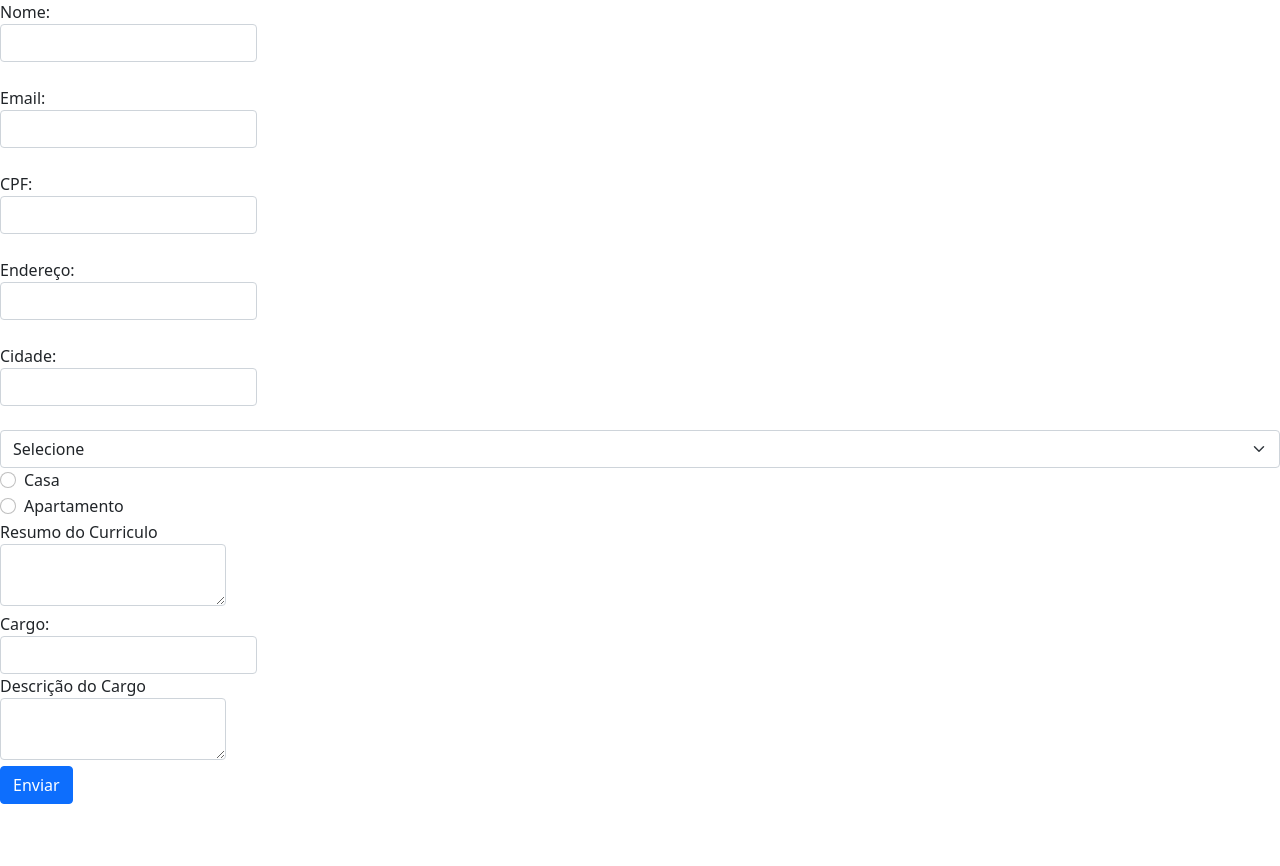
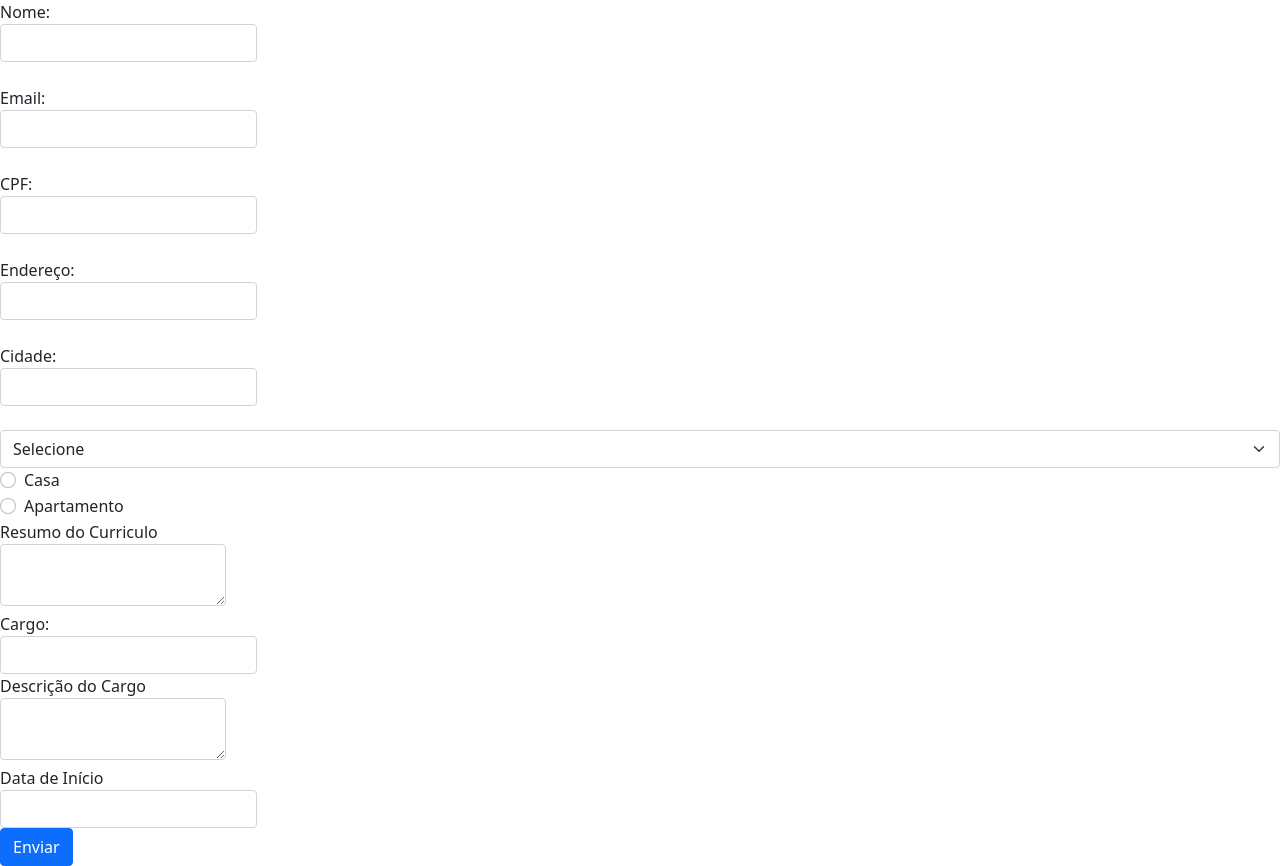
Before and after one commit to joaoAndradeJr/fundamentals-exercises, a plain HTML site: page BL-6/6.2/form.html in a window 1280 px wide. Before the commit the page ends 804 px from the top, so only its background shows below. Drawn offline with nearby package versions, Linux system fonts and the light colour scheme.

Commit message:
add: new field - start date

```diff
--- a/BL-6/6.2/form.html
+++ b/BL-6/6.2/form.html
@@ -73,6 +73,11 @@
           <textarea class="form-control" id="desc-cargo" maxlength="500" required></textarea>
         </label>
       </div>
+      <div class="mb3">
+        <label for="inicio" class="input-text">
+          Data de Início
+          <input type="text" class="form-control" id="inicio" required />
+      </div>
     </fieldset>
   </form>
   <button type="submit" class="btn btn-primary" id="btn-enviar">Enviar</button>
```
